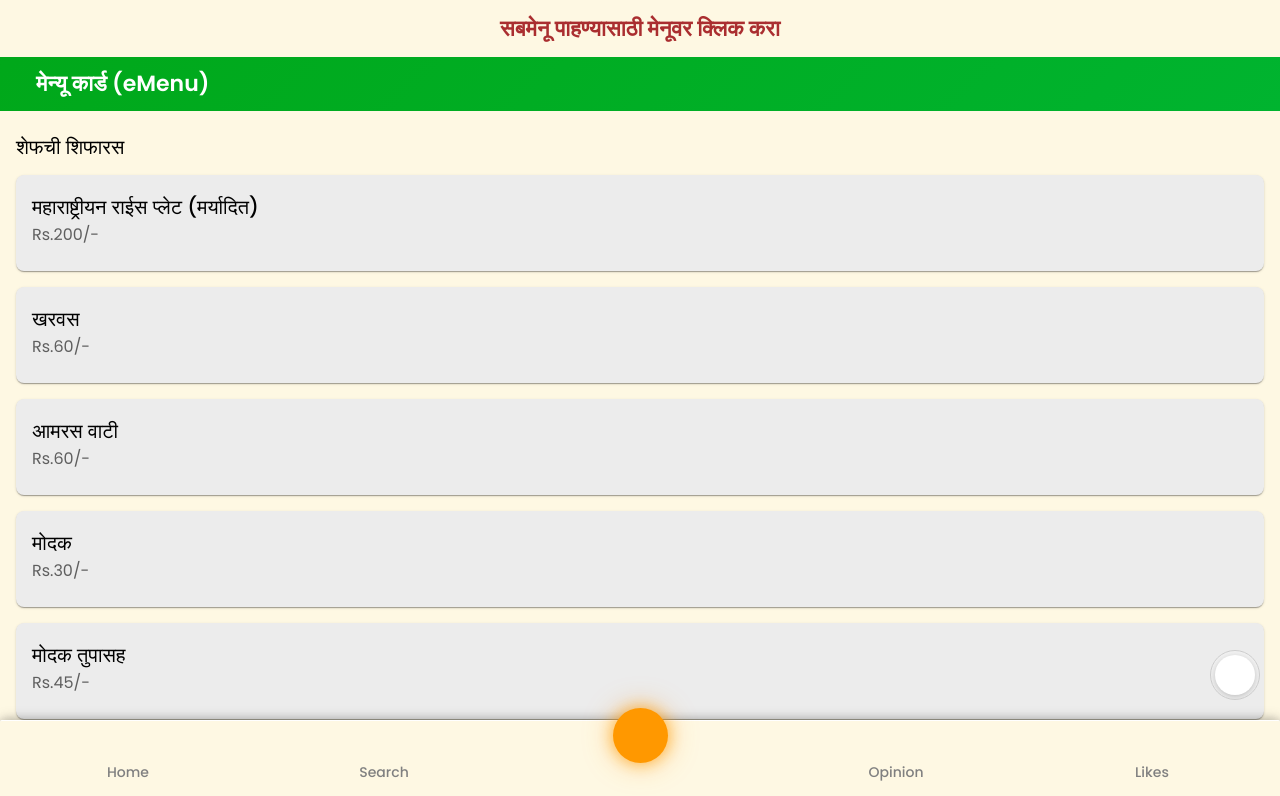
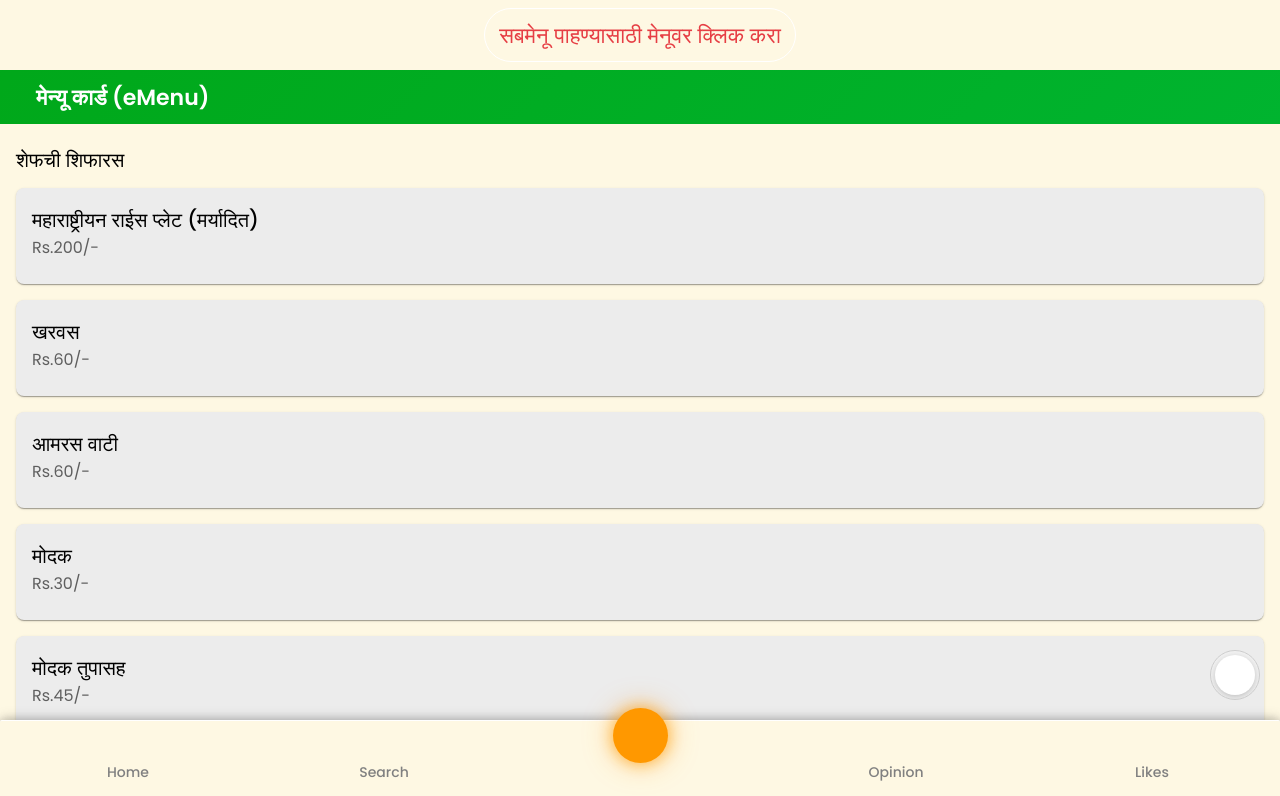
Before and after one commit to parthj712/DemoQR, a Next.js app: page /recommded in a window 1280 px wide. Shown: the top 796 px of the page. Built offline with nearby package versions, Linux system fonts and the light colour scheme; some icons are missing.

Commit message:
fix heading menu

```diff
--- a/src/Componenets/HeadingEMemu/HeadingEMenu.js
+++ b/src/Componenets/HeadingEMemu/HeadingEMenu.js
@@ -36,11 +36,11 @@ const HeadingEMenu = () => {
                 transition={{ duration: 0.8, delay: 0.3, ease: "easeOut" }}
             >
                 <Box display={"flex"} flexDirection={"column"} gap={1}
-                sx={{
-                    position: "sticky",
-                    top: 0,
-                    zIndex: 1100,
-                }}>
+                    sx={{
+                        position: "sticky",
+                        top: 0,
+                        zIndex: 1100,
+                    }}>
                     <motion.div
                         initial={{ scale: 0, opacity: 0 }}
                         animate={{ scale: 1, opacity: 1 }}
@@ -51,19 +51,24 @@ const HeadingEMenu = () => {
                             position: "sticky",
                             top: 0,              // sticks to top
                             zIndex: 1000,        // keeps it above other elements
-                            background: theme.palette.background.default, // prevent text overlap when scrolling
+                            // background: theme.palette.background.default, // prevent text overlap when scrolling
                         }}
                     >
                         <Typography
                             textAlign="center"
-                            fontSize={isSmallMobile ? "15px" : isMobile ? "18px" : "22px"}
-                            fontWeight={600}
+                            fontSize={isSmallMobile ? "14px" : isMobile ? "18px" : "22px"}
+                            fontWeight={500}
                             p={0.5}
+
                             sx={{
                                 position: "relative",
-                                color: "#AA2E30",
+                                color: "#E63E44",
                                 overflow: "hidden",
                                 display: "inline-block",
+                                border: `1px solid ${theme.palette.mode === 'light' ? '#fff' : '#444'}`, // dynamic border
+                                py: 1.2,
+                                px: 1.8,
+                                borderRadius: 10,
                                 "&::before": {
                                     content: '""',
                                     position: "absolute",
```
